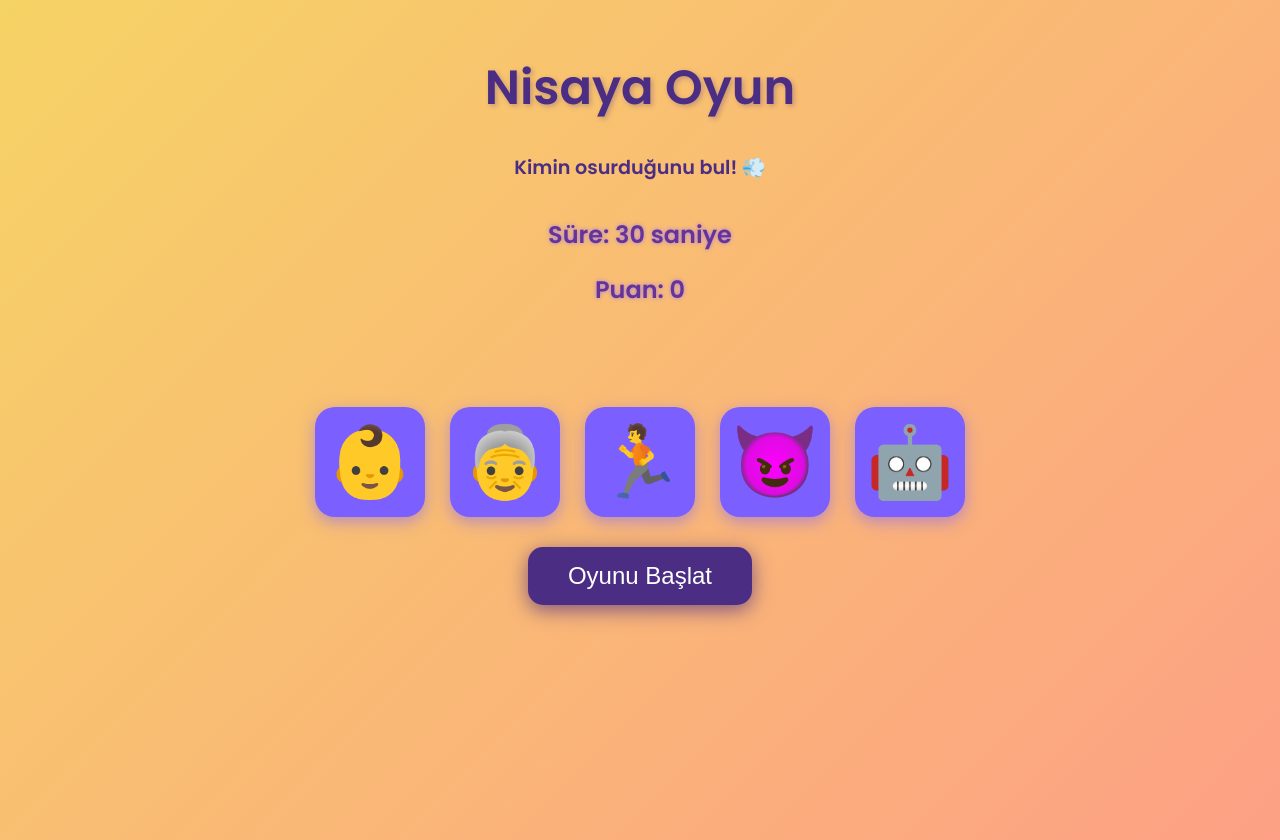
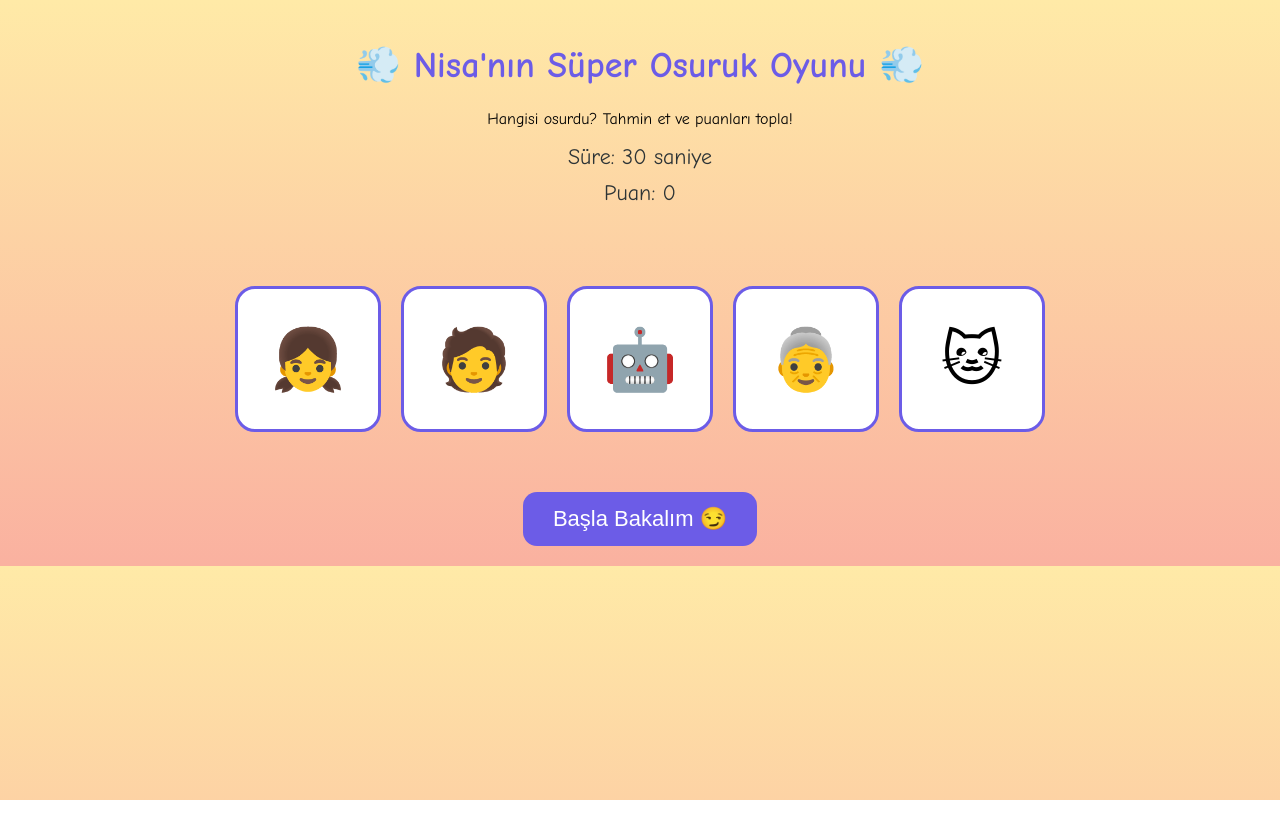
Before and after one commit to AlazOflaz06/oyun, a plain HTML site: page index.html in a window 1280 px wide. Both pictures are taken after a click on the element "Robot". After the commit the page ends 800 px from the top, so only its background shows below. Drawn offline with Linux system fonts and the light colour scheme.

Commit message:
Update index.html

```diff
--- a/index.html
+++ b/index.html
@@ -3,123 +3,97 @@
 <head>
   <meta charset="UTF-8" />
   <meta name="viewport" content="width=device-width, initial-scale=1" />
-<title>Nisaya Oyun - Geliştirilmiş</title>
+  <title>Nisa'nın Süper Osuruk Oyunu</title>
   <style>
-  @import url('https://fonts.googleapis.com/css2?family=Poppins:wght@600&display=swap');
-
     body {
-    font-family: 'Poppins', sans-serif;
-    background: linear-gradient(135deg, #f6d365 0%, #fda085 100%);
-    margin: 0; padding: 20px;
-    display: flex;
-    flex-direction: column;
-    align-items: center;
-    min-height: 100vh;
-    color: #4b2e83;
-    user-select: none;
+      font-family: 'Comic Sans MS', cursive;
+      background: linear-gradient(to bottom, #ffeaa7, #fab1a0);
+      text-align: center;
+      margin: 0;
+      padding: 20px;
     }
-
     h1 {
-    font-size: 3rem;
-    margin-bottom: 10px;
-    text-shadow: 2px 2px 5px rgba(75,46,131,0.3);
+      color: #6c5ce7;
+      font-size: 36px;
     }
-  p {
-    font-size: 1.2rem;
-    margin-bottom: 25px;
-  }
-
-  #timer, #scoreboard {
-    font-weight: 700;
-    font-size: 1.5rem;
-    margin: 10px 0;
-    color: #663399;
-    text-shadow: 0 0 4px #a67ee1;
-  }
-
-  #message {
-    font-size: 1.3rem;
-    margin-top: 20px;
-    height: 35px;
-    font-weight: 600;
-    min-height: 40px;
-    color: #ff4e50;
-    text-shadow: 0 0 5px #ff9a9e;
-    transition: all 0.3s ease;
-  }
-
     #characters {
       display: flex;
+      flex-wrap: wrap;
       justify-content: center;
-    gap: 25px;
+      gap: 20px;
       margin: 30px 0;
     }
     .char {
-    font-size: 70px;
-    width: 110px;
-    height: 110px;
-    background: #7b5fff;
+      cursor: pointer;
+      font-size: 60px;
+      padding: 20px;
+      border: 3px solid #6c5ce7;
       border-radius: 20px;
+      user-select: none;
+      transition: transform 0.3s;
+      width: 100px;
+      height: 100px;
       display: flex;
       align-items: center;
       justify-content: center;
-    cursor: pointer;
-    box-shadow: 0 5px 15px rgba(123, 95, 255, 0.5);
-    transition: transform 0.25s ease, box-shadow 0.25s ease;
-    user-select: none;
+      background: #fff;
+      position: relative;
+      overflow: hidden;
     }
     .char:hover {
-    transform: scale(1.3) rotate(10deg);
-    box-shadow: 0 10px 30px rgba(255, 78, 80, 0.8);
+      transform: scale(1.3);
+      border-color: #fd79a8;
     }
-
+    .farting {
+      animation: shake 0.3s ease-in-out 2;
+    }
+    @keyframes shake {
+      0%, 100% { transform: scale(1); }
+      50% { transform: scale(1.4) rotate(10deg); }
+    }
+    .effect {
+      position: absolute;
+      width: 100%;
+      height: 100%;
+      background: radial-gradient(circle, rgba(255,255,255,0.7) 20%, transparent 70%);
+      animation: puff 0.5s ease-out;
+      pointer-events: none;
+    }
+    @keyframes puff {
+      from { transform: scale(0.5); opacity: 1; }
+      to { transform: scale(2); opacity: 0; }
+    }
+    #message {
+      font-size: 24px;
+      margin-top: 20px;
+      color: #2d3436;
+      min-height: 30px;
+    }
+    #scoreboard, #timer {
+      font-size: 22px;
+      margin-top: 10px;
+      color: #2d3436;
+    }
     #startBtn {
-    background: #4b2e83;
+      padding: 14px 30px;
+      font-size: 22px;
+      background: #6c5ce7;
       color: white;
       border: none;
-    border-radius: 15px;
-    padding: 15px 40px;
-    font-size: 1.5rem;
+      border-radius: 14px;
       cursor: pointer;
-    box-shadow: 0 5px 20px rgba(75,46,131,0.7);
-    transition: background 0.3s ease, transform 0.2s ease;
+      margin-top: 30px;
+      transition: background 0.2s;
     }
     #startBtn:hover {
-    background: #ff4e50;
-    box-shadow: 0 8px 25px rgba(255,78,80,0.8);
-    transform: scale(1.05);
-  }
-  #startBtn:disabled {
-    background: #999;
-    cursor: default;
-    box-shadow: none;
-    transform: none;
-  }
-
-  /* Sürpriz ekran animasyonu */
-  .surpriseScreen {
-    position: fixed;
-    top: 50%;
-    left: 50%;
-    transform: translate(-50%, -50%) scale(0);
-    background: #ff4e50;
-    color: white;
-    font-size: 2rem;
-    padding: 30px 50px;
-    border-radius: 25px;
-    box-shadow: 0 0 25px #ff4e50;
-    z-index: 9999;
-    animation: popIn 0.5s forwards;
-  }
-  @keyframes popIn {
-    to { transform: translate(-50%, -50%) scale(1); }
+      background: #341f97;
     }
   </style>
 </head>
 <body>
 
-<h1>Nisaya Oyun</h1>
-<p>Kimin osurduğunu bul! 💨</p>
+  <h1>💨 Nisa'nın Süper Osuruk Oyunu 💨</h1>
+  <p>Hangisi osurdu? Tahmin et ve puanları topla!</p>
 
   <div id="timer">Süre: 30 saniye</div>
   <div id="scoreboard">Puan: 0</div>
@@ -127,15 +101,17 @@
 
   <div id="characters"></div>
 
-<button id="startBtn">Oyunu Başlat</button>
+  <button id="startBtn">Başla Bakalım 😏</button>
+
+  <audio id="fartSound" src="https://www.soundjay.com/human/fart-01.mp3"></audio>
 
   <script>
     const characters = [
-    { name: "Bebek", emoji: "👶" },
+      { name: "Nisa", emoji: "👧" },
+      { name: "Berke", emoji: "🧑" },
+      { name: "Robot", emoji: "🤖" },
       { name: "Nine", emoji: "👵" },
-    { name: "Sporcu", emoji: "🏃" },
-    { name: "Trol Surat", emoji: "😈" },
-    { name: "Robot", emoji: "🤖" }
+      { name: "Kedi", emoji: "🐱" }
     ];
 
     let fartingIndex = null;
@@ -148,6 +124,7 @@
     const scoreboardEl = document.getElementById("scoreboard");
     const timerEl = document.getElementById("timer");
     const startBtn = document.getElementById("startBtn");
+    const fartSound = document.getElementById("fartSound");
 
     function createCharacters() {
       charsContainer.innerHTML = "";
@@ -156,28 +133,43 @@
         div.classList.add("char");
         div.textContent = char.emoji;
         div.title = char.name;
-      div.addEventListener("click", () => selectCharacter(i));
+        div.addEventListener("click", () => selectCharacter(i, div));
         charsContainer.appendChild(div);
       });
     }
 
     function pickFartingCharacter() {
       fartingIndex = Math.floor(Math.random() * characters.length);
-    const fartingChar = characters[fartingIndex];
-    messageEl.textContent = `${fartingChar.name} osurdu! Hadi seç! 💨`;
+      const fartDiv = charsContainer.children[fartingIndex];
+      fartDiv.classList.add("farting");
+      fartSound.play();
+      setTimeout(() => fartDiv.classList.remove("farting"), 400);
+      messageEl.textContent = `Kim yaptı bu sesi!? 😂`;
     }
 
-  function selectCharacter(index) {
+    function showEffect(div) {
+      const effect = document.createElement("div");
+      effect.classList.add("effect");
+      div.appendChild(effect);
+      setTimeout(() => div.removeChild(effect), 500);
+    }
+
+    function selectCharacter(index, div) {
       if (!gameActive) return;
+
+      showEffect(div);
+      div.style.pointerEvents = "none";
+      setTimeout(() => div.style.pointerEvents = "auto", 500);
+
       if (index === fartingIndex) {
         score++;
-      showSurprise("Yakalandın Nisa! 😂 Puan +1");
+        messageEl.textContent = `Doğru tahmin Nisa! 😄 Puan +1`;
       } else {
         score = Math.max(0, score - 1);
-      showSurprise("Yanlış kardeşim! Puan -1");
+        messageEl.textContent = `Yanlış oldu 😬 Puan -1`;
       }
       scoreboardEl.textContent = `Puan: ${score}`;
-    pickFartingCharacter();
+      setTimeout(pickFartingCharacter, 600);
     }
 
     function updateTimer() {
@@ -186,9 +178,9 @@
       if (timeLeft <= 0) {
         clearInterval(timerInterval);
         gameActive = false;
-      messageEl.textContent = `Süre doldu! Toplam puan: ${score} 🎉`;
+        messageEl.textContent = `Süre bitti! Toplam puanın: ${score} 🎉`;
         startBtn.disabled = false;
-      startBtn.textContent = "Tekrar Oyna";
+        startBtn.textContent = "Tekrar Oyna 🔁";
       }
     }
 
@@ -200,29 +192,16 @@
       messageEl.textContent = "";
       scoreboardEl.textContent = `Puan: ${score}`;
       timerEl.textContent = `Süre: ${timeLeft} saniye`;
-    createCharacters();
       pickFartingCharacter();
       timerInterval = setInterval(updateTimer, 1000);
     }
 
-  // Sürpriz ekran fonksiyonu
-  function showSurprise(text) {
-    messageEl.textContent = text;
-    const surprise = document.createElement("div");
-    surprise.className = "surpriseScreen";
-    surprise.textContent = text;
-    document.body.appendChild(surprise);
-    setTimeout(() => {
-      surprise.style.transform = "translate(-50%, -50%) scale(0)";
-      setTimeout(() => surprise.remove(), 300);
-    }, 1500);
-  }
+    startBtn.addEventListener("click", () => {
+      createCharacters();
+      startGame();
+    });
 
-  startBtn.addEventListener("click", startGame);
-
-  // Sayfa yüklendiğinde karakterleri göster
     createCharacters();
   </script>
-
 </body>
 </html>
```
Lines whose indentation alone changed are shown as unchanged.
